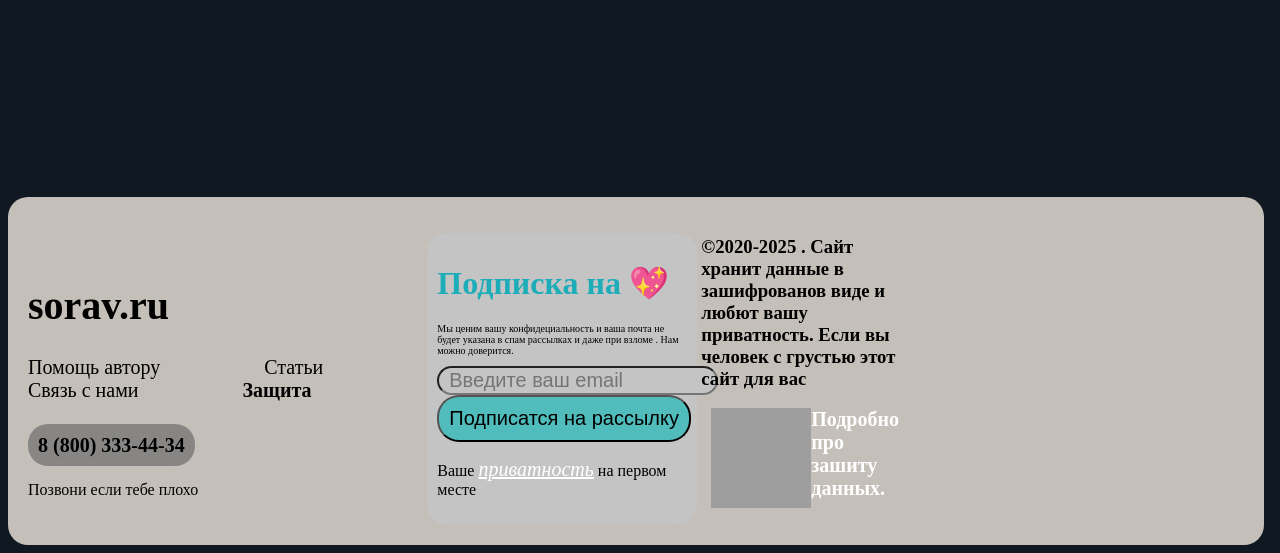
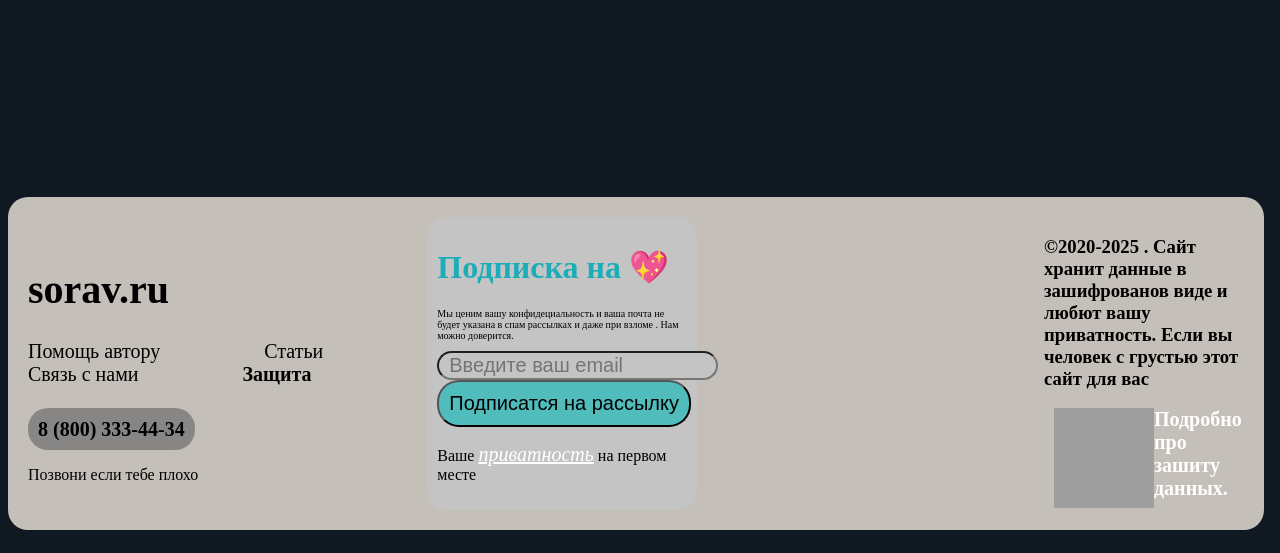
Before and after one commit to Kievsky332/sorav.ru, a PHP site: page /help/index.php in a window 1280 px wide. Shown: the part 611-1164 px from the top of the page. After the commit the page ends 1141 px from the top, so only its background shows below. Run offline with PHP 8.4, Linux system fonts and the light colour scheme; grey boxes are pictures that could not be loaded.

Commit message:
fixed bugs on phone

```diff
--- a/css/foot_style.css
+++ b/css/foot_style.css
@@ -22,7 +22,6 @@
 }
 #leftina, #centrina , #rightina{
     display: inline-block;
-    width: max-content;
 }
 
 #centrina{
@@ -48,3 +47,9 @@
     color:black;
     max-width: 200px;
 }
+@media (min-width: 1024px){
+    #rightina{
+        position: absolute;
+        right:  20px;
+    }
+}
```
Also changed, not shown: 1 other file.
